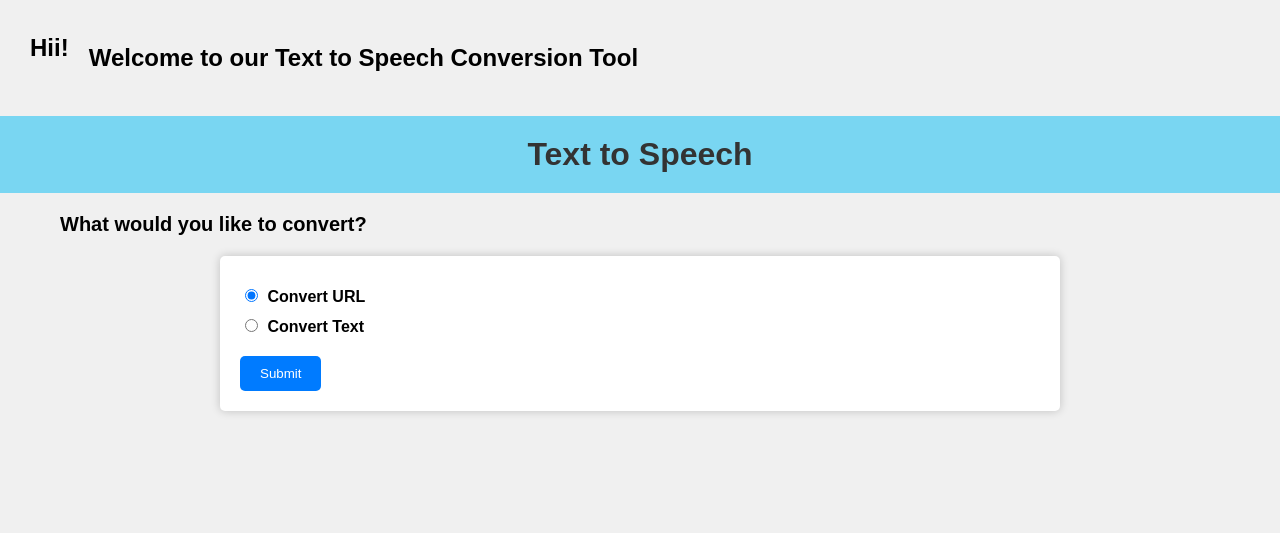
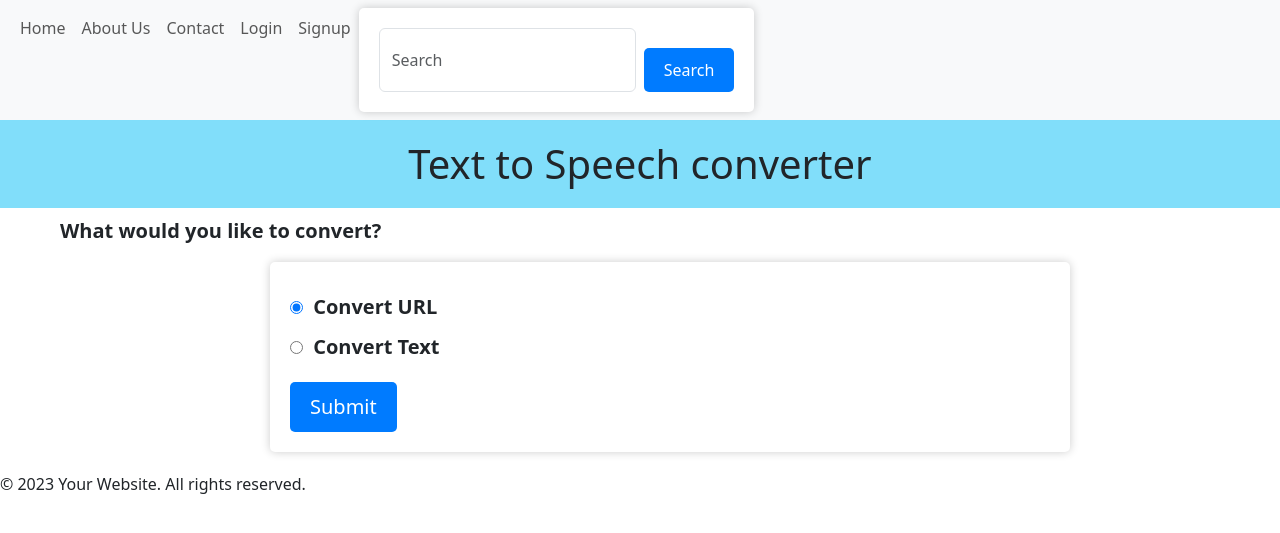
Before and after one commit to simran1112-star/TEXTTOSPEECH, a Flask app: page /main in a window 1280 px wide. Shown: the top 533 px of the page. Run offline with Flask 3, Linux system fonts and the light colour scheme.

Commit message:
Update index.html

```diff
--- a/templates/index.html
+++ b/templates/index.html
@@ -1,24 +1,69 @@
 <!DOCTYPE html>
-<html>
+<html lang="en">
+
 <head>
+    <meta charset="UTF-8">
+    <meta name="viewport" content="width=device-width, initial-scale=1.0">
+    <meta name="description" content="Text-to-Speech Conversion Tool - Convert text or URLs into speech">
+    <meta name="keywords" content="text-to-speech, TTS, convert text to speech, speech synthesis">
+    <meta name="author" content="Your Name">
+
+    <!-- Add Open Graph meta tags for better sharing on social media -->
+    <meta property="og:title" content="Text-to-Speech Conversion">
+    <meta property="og:description" content="Convert text or URLs into speech with our Text-to-Speech Conversion Tool">
+    <meta property="og:image" content="URL_TO_YOUR_LOGO_IMAGE">
+    <meta property="og:url" content="URL_TO_YOUR_WEBSITE">
+
     <title>Text-to-Speech Conversion</title>
     <link rel="stylesheet" href="{{ url_for('static', filename='style.css') }}">
+    <link href="https://cdn.jsdelivr.net/npm/bootstrap@5.3.2/dist/css/bootstrap.min.css" rel="stylesheet" integrity="sha384-T3c6CoIi6uLrA9TneNEoa7RxnatzjcDSCmG1MXxSR1GAsXEV/Dwwykc2MPK8M2HN" crossorigin="anonymous">
 </head>
+
 <body>
-    <div class="welcome-container">
-        <div class="greeting">
-            <p><strong>Hii!</strong></p>
-        </div>
-        <div class="welcome-message">
-            <p><strong>Welcome to our Text to Speech Conversion Tool</strong></p>
-        </div>
-    </div>
 
-    <h1>Text to Speech</h1>
+    <header>
+            <!-- Your header content goes here -->
+            <nav class="navbar navbar-expand-lg bg-body-tertiary">
+                <div class="container-fluid">
+                    <button class="navbar-toggler" type="button" data-bs-toggle="collapse" data-bs-target="#navbarTogglerDemo03"
+                        aria-controls="navbarTogglerDemo03" aria-expanded="false" aria-label="Toggle navigation">
+                        <span class="navbar-toggler-icon"></span>
+                    </button>
+                    <div class="collapse navbar-collapse" id="navbarTogglerDemo03">
+                        <ul class="navbar-nav me-auto mb-2 mb-lg-0">
+                            <li class="nav-item">
+                                <a class="nav-link" href="{{ url_for('home') }}">Home</a>
+                            </li>
+                            <li class="nav-item">
+                                <a class="nav-link" href="{{ url_for('Aboutus') }}">About Us</a>
+
+                            </li>
+                            <li class="nav-item">
+                                <a class="nav-link" href="{{ url_for('Contact') }}">Contact</a>
+                            </li>
+                            <li class="nav-item">
+                                <a class="nav-link" href="{{ url_for('login') }}">Login</a>
+                            </li>
+                            <li class="nav-item">
+                                <a class="nav-link" href="{{ url_for('signup') }}">Signup</a>
+                            </li>
+                            <form class="d-flex" role="search">
+                                <input class="form-control me-2" type="search" placeholder="Search" aria-label="Search">
+                                <button class="btn btn-outline-success" type="submit">Search</button>
+                            </form>
+                        </ul>
+
+                    </div>
+                </div>
+            </nav>
+
+    </header>
+
+    <h1>Text to Speech converter</h1>
 
     <div class="question">
         <p><strong>What would you like to convert?</strong></p>
-    </div>
+
     <form action="/submit" method="post">
         <div class="option">
             <input type="radio" id="urlOption" name="inputOption" value="url" checked>
@@ -54,7 +99,14 @@
     </form>
 
     <iframe id="webpage-frame" src="" frameborder="0" width="100%" height="600" style="display: none;"></iframe>
+</div>
+
+    <footer>
+        <!-- Your footer content goes here -->
+        <p>&copy; 2023 Your Website. All rights reserved.</p>
+    </footer>
 
     <script src="{{ url_for('static', filename='script.js') }}"></script>
 </body>
+
 </html>
```
